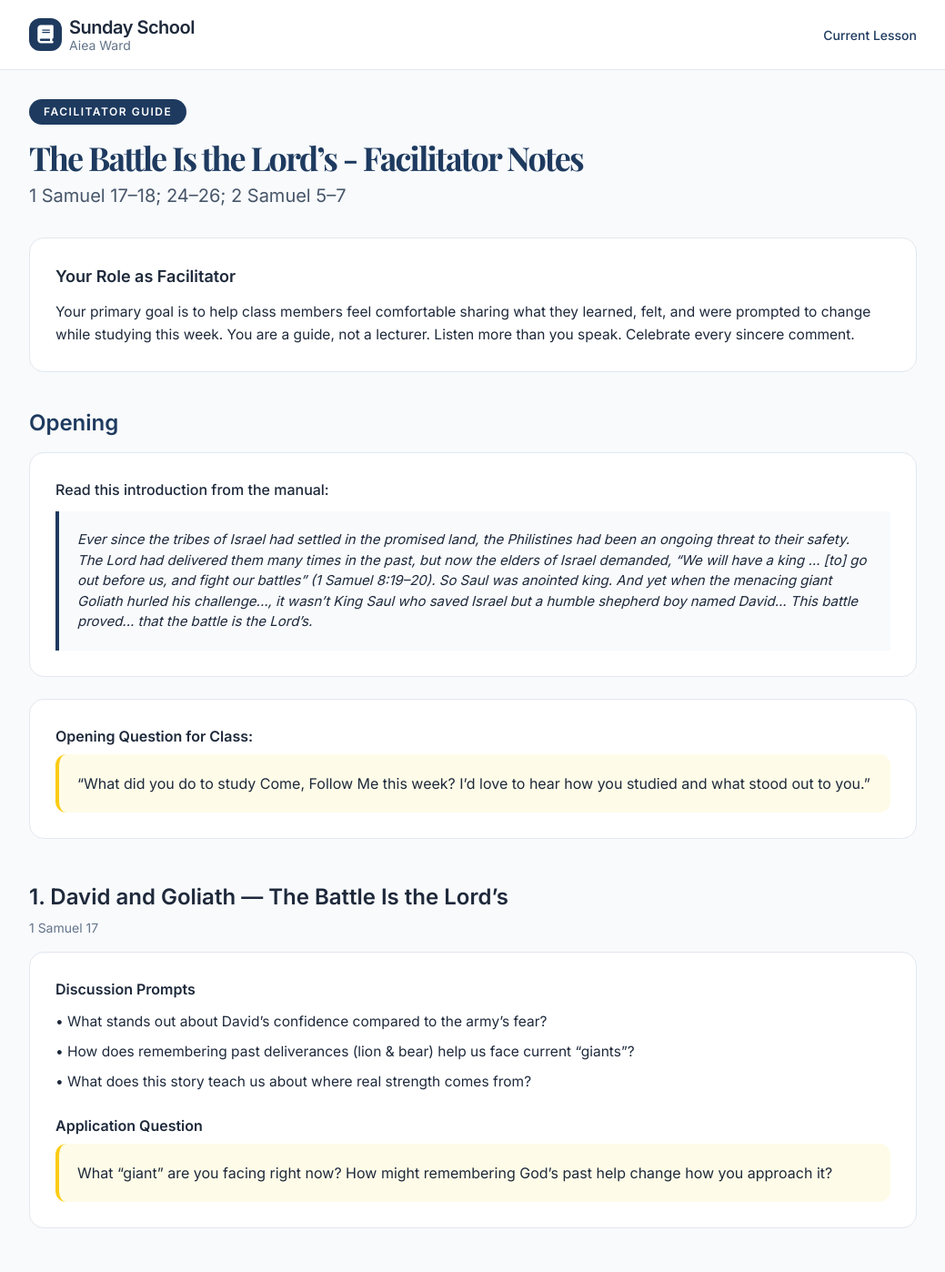
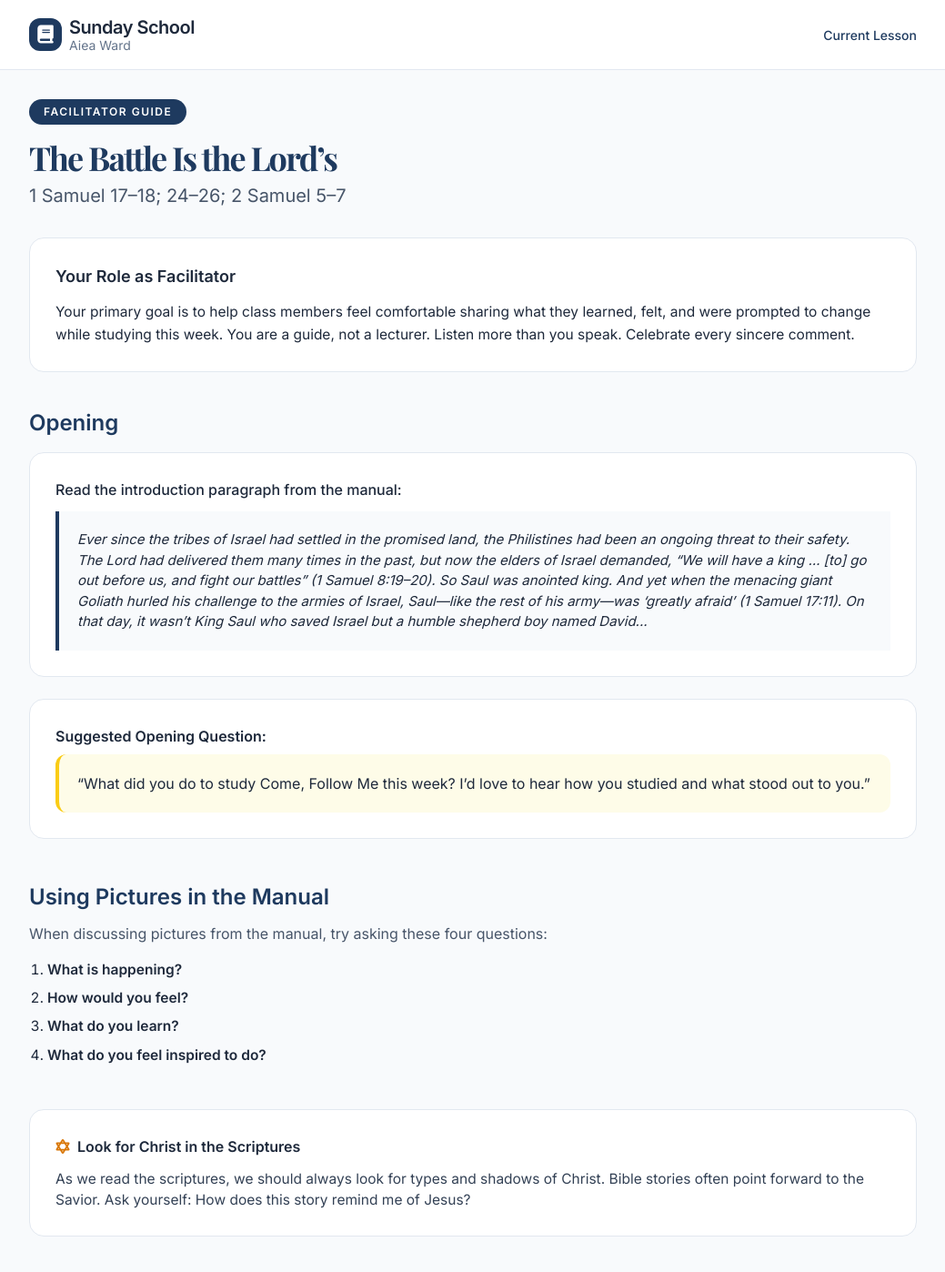
Before and after one commit to DavisImpact/sundayschool-lessons, a Jekyll site: the page built from facilitator/2026-06-21.md, in a window 1280 px wide and 1400 px high. Shown: the whole window at 91% size, without its empty margins (120-1159 px from the left). Built offline with Jekyll 4.4.1, drawn with Linux system fonts in a browser that asks for light colours; nearby versions of some CDN libraries; some of the changed text lies outside the part shown.

Commit message:
Add picture questions and reminder to look for Christ in the facilitator notes

```diff
--- a/facilitator/2026-06-21.md
+++ b/facilitator/2026-06-21.md
@@ -2,7 +2,6 @@
 layout: default
 title: "The Battle Is the Lord’s - Facilitator Notes"
 date: 2026-06-21
-lesson: "The Battle Is the Lord’s"
 scripture: "1 Samuel 17–18; 24–26; 2 Samuel 5–7"
 ---
 
@@ -13,16 +12,15 @@ scripture: "1 Samuel 17–18; 24–26; 2 Samuel 5–7"
     <div class="inline-flex items-center px-4 py-1.5 bg-[#1e3a5f] text-white text-xs font-semibold tracking-[1.5px] rounded-full mb-4">
       FACILITATOR GUIDE
     </div>
-    <h1 class="text-4xl font-bold tracking-tighter heading-serif text-[#1e3a5f]">{{ page.title }}</h1>
-    <p class="mt-2 text-xl text-slate-600">{{ page.scripture }}</p>
+    <h1 class="text-4xl font-bold tracking-tighter heading-serif text-[#1e3a5f]">The Battle Is the Lord’s</h1>
+    <p class="mt-2 text-xl text-slate-600">1 Samuel 17–18; 24–26; 2 Samuel 5–7</p>
   </div>
 
   <!-- Role -->
   <div class="bg-white border border-slate-200 rounded-2xl p-7 mb-10">
     <h2 class="font-semibold text-lg mb-3">Your Role as Facilitator</h2>
     <p class="text-[15.5px] leading-relaxed">
-      Your primary goal is to help class members feel comfortable sharing what they learned, felt, and were prompted to change while studying this week.
-      You are a guide, not a lecturer. Listen more than you speak. Celebrate every sincere comment.
+      Your primary goal is to help class members feel comfortable sharing what they learned, felt, and were prompted to change while studying this week. You are a guide, not a lecturer. Listen more than you speak. Celebrate every sincere comment.
     </p>
   </div>
 
@@ -31,23 +29,46 @@ scripture: "1 Samuel 17–18; 24–26; 2 Samuel 5–7"
     <h2 class="text-2xl font-semibold mb-4 text-[#1e3a5f]">Opening</h2>
 
     <div class="bg-white border border-slate-200 rounded-2xl p-7 mb-6">
-      <p class="font-medium mb-3">Read this introduction from the manual:</p>
+      <p class="font-medium mb-3">Read the introduction paragraph from the manual:</p>
       <div class="bg-slate-50 border-l-4 border-[#1e3a5f] p-5 text-[15px] italic">
         Ever since the tribes of Israel had settled in the promised land, the Philistines had been an ongoing threat to their safety.
         The Lord had delivered them many times in the past, but now the elders of Israel demanded,
         “We will have a king … [to] go out before us, and fight our battles” (1 Samuel 8:19–20).
-        So Saul was anointed king. And yet when the menacing giant Goliath hurled his challenge...,
-        it wasn’t King Saul who saved Israel but a humble shepherd boy named David...
-        This battle proved... that the battle is the Lord’s.
+        So Saul was anointed king. And yet when the menacing giant Goliath hurled his challenge to the armies of Israel,
+        Saul—like the rest of his army—was ‘greatly afraid’ (1 Samuel 17:11). On that day, it wasn’t King Saul who saved Israel
+        but a humble shepherd boy named David...
       </div>
     </div>
 
     <div class="bg-white border border-slate-200 rounded-2xl p-7">
-      <p class="font-semibold mb-2">Opening Question for Class:</p>
+      <p class="font-semibold mb-2">Suggested Opening Question:</p>
       <div class="bg-yellow-50 border-l-4 border-yellow-400 p-5 rounded-xl">
         “What did you do to study Come, Follow Me this week? I’d love to hear how you studied and what stood out to you.”
       </div>
     </div>
+  </div>
+
+  <!-- Picture Questions -->
+  <div class="mb-12">
+    <h2 class="text-2xl font-semibold mb-3 text-[#1e3a5f]">Using Pictures in the Manual</h2>
+    <p class="text-slate-600 mb-4">When discussing pictures from the manual, try asking these four questions:</p>
+    <ol class="list-decimal pl-5 space-y-2 text-[15.5px]">
+      <li><strong>What is happening?</strong></li>
+      <li><strong>How would you feel?</strong></li>
+      <li><strong>What do you learn?</strong></li>
+      <li><strong>What do you feel inspired to do?</strong></li>
+    </ol>
+  </div>
+
+  <!-- Reminder to Look for Christ -->
+  <div class="bg-white border border-slate-200 rounded-2xl p-7 mb-12">
+    <h3 class="font-semibold mb-3 flex items-center gap-x-2">
+      <i class="fa-solid fa-star-of-david text-amber-600"></i>
+      <span>Look for Christ in the Scriptures</span>
+    </h3>
+    <p class="text-[15.5px] text-slate-700">
+      As we read the scriptures, we should always look for types and shadows of Christ. Bible stories often point forward to the Savior. Ask yourself: How does this story remind me of Jesus?
+    </p>
   </div>
 
   <!-- Section 1 -->
@@ -131,7 +152,7 @@ scripture: "1 Samuel 17–18; 24–26; 2 Samuel 5–7"
       <div class="bg-yellow-50 border-l-4 border-yellow-400 p-5 rounded-xl mb-4">
         “What is one thing you feel prompted to do or change this week?”
       </div>
-      <p class="text-sm">Optional: Sing <strong>Let Us All Press On</strong> (Hymns #243)</p>
+      <p class="text-sm">Optional: Sing a relevant hymn</p>
     </div>
   </div>
 
```
